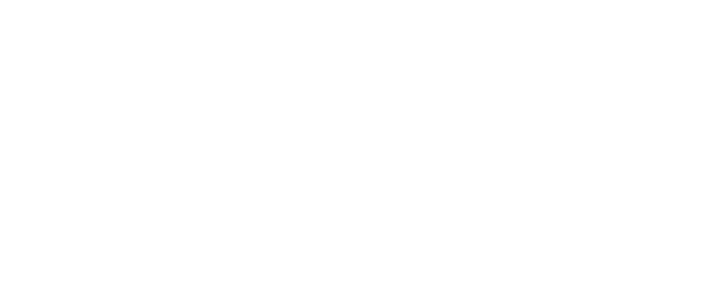
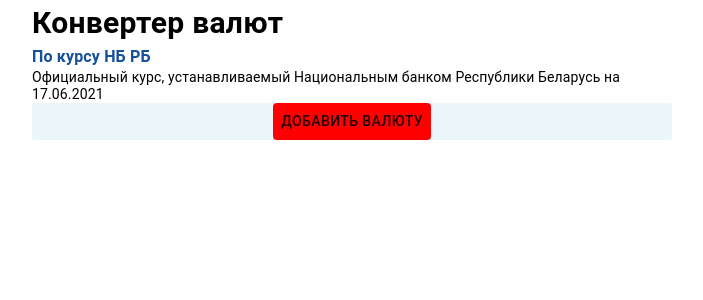
Before and after one commit to Siwire/converter, a React (Create React App) app in the folder client/: page / in a window 1280 px wide. Shown: the top 300 px of the page, without its empty margins (288-991 px from the left). Built offline with nearby package versions, Linux system fonts and the light colour scheme.

Commit message:
create ui

```diff
--- a/client/src/App.js
+++ b/client/src/App.js
@@ -1,6 +1,6 @@
 import './App.css';
 import { Provider } from 'react-redux';
-import configereStore, { history } from './redux/configureStore';
+import configereStore from './redux/configureStore';
 import Main from './components/Main';
 
 const store = configereStore(/* provide initial state if any */)
--- /dev/null
+++ b/client/src/components/Converter.js
@@ -0,0 +1,21 @@
+import { Button, Grid, makeStyles } from "@material-ui/core";
+import ListСurrency from "./ListСurrency";
+
+export default function Converter() {
+
+    const converterStyles = useStyles()
+    return (<Grid className={converterStyles.root}>
+        <ListСurrency/>
+        <Button className={converterStyles.bttn}>Добавить валюту</Button>
+    </Grid>)
+}
+
+const useStyles = makeStyles((theme) => ({
+    root: {
+        borderRadius: "3px",
+        backgroundColor: "#EBF6FB",
+    },
+    bttn: {
+        backgroundColor: "red"
+    }
+}))
--- /dev/null
+++ b/client/src/components/ListСurrency.js
@@ -0,0 +1,7 @@
+import { Grid } from "@material-ui/core";
+
+export default function ListСurrency() {
+    return (<Grid>
+
+    </Grid>)
+}
--- a/client/src/components/Main.js
+++ b/client/src/components/Main.js
@@ -2,7 +2,7 @@ import ConverterContainer from "../containers/ConverterContainer"
 import Grid from '@material-ui/core/Grid';
 
 export default function Main() {
-    return (<Grid>
+    return (<Grid container justify="center">
         <ConverterContainer />
     </Grid>
     )
--- a/client/src/components/Panel.js
+++ b/client/src/components/Panel.js
@@ -1,8 +1,49 @@
 import Grid from '@material-ui/core/Grid';
-import { Typography } from '@material-ui/core';
+import { makeStyles, Typography } from '@material-ui/core';
+import Converter from './Converter'
 
 export default function Panel() {
-    return (<Grid>
+
+
+    const getCurrentDate = () => {
+        const currentTime = new Date()
+        const day = currentTime.getDate()
+        const month = currentTime.getMonth();
+        const monthCorrect = month < 10 ? `0${currentTime.getMonth() + 1}` : currentTime.getMonth() + 1
+        const year = currentTime.getFullYear().toString()
+        const currentDate = `${day}.${monthCorrect}.${year}`
+        return currentDate
+    }
+    const panelStyles = useStyles()
+
+    return (<Grid item xs={6} container justify="center" direction="column">
+        <Grid container alignItems="flex-start" direction="column">
+            <Typography className={panelStyles.title}>Конвертер валют</Typography>
+            <Typography className={panelStyles.sub_title}>По курсу НБ РБ</Typography>
+            <Typography className={panelStyles.text} >Официальный курс, устанавливаемый Национальным банком Республики Беларусь на {getCurrentDate()}</Typography>
+
+        </Grid>
+        <Grid>
+            <Converter />
+        </Grid>
     </Grid>
     )
 }
+
+const useStyles = makeStyles((theme) => ({
+    title: {
+        fontSize: "30px",
+        color: "#000",
+        fontWeight: "bold"
+    },
+    sub_title: {
+        fontSize: "16px",
+        color: "#14509c",
+        fontWeight: "bold",
+    },
+    text: {
+        fontSize: "14px",
+        lineHeight: "17px",
+        textAlign: "left",
+    }
+}))
```
